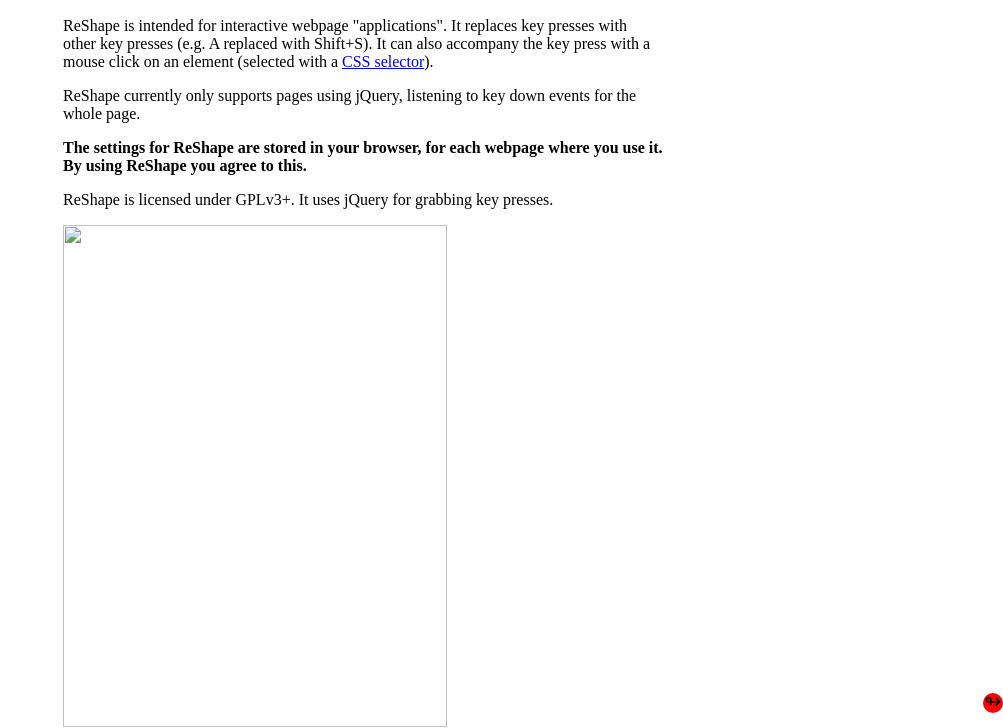
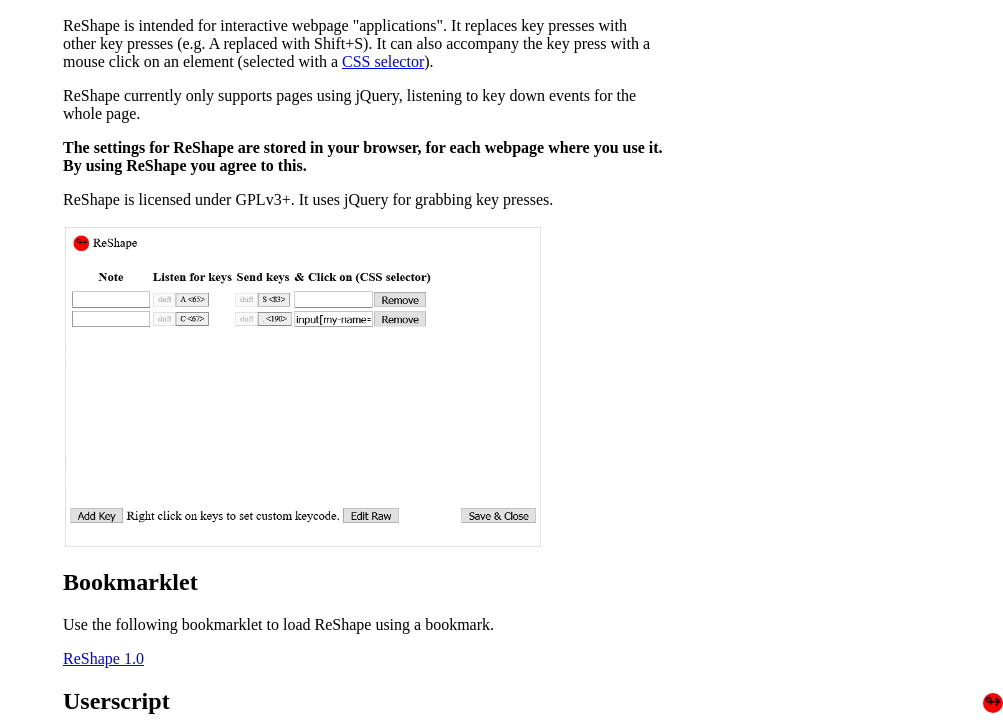
Before and after one commit to thomasa88/reshape, a website: page docs/index.html in a window 1280 px wide. Shown: the part 87-815 px from the top of the page, without its empty margins (277-1280 px from the left). Drawn offline with nearby package versions, Linux system fonts and the light colour scheme.

Commit message:
Fix screenshot URL

```diff
--- a/docs/index.html
+++ b/docs/index.html
@@ -32,7 +32,7 @@
     ReShape is licensed under GPLv3+. It uses jQuery for grabbing key presses.
     </p>
     <p>
-      <img src="docs/screenshot.png" style="width: 80%;">
+      <img src="screenshot.png" style="width: 80%;">
     </p>
     <h2>Bookmarklet</h2>
     <p>
```
